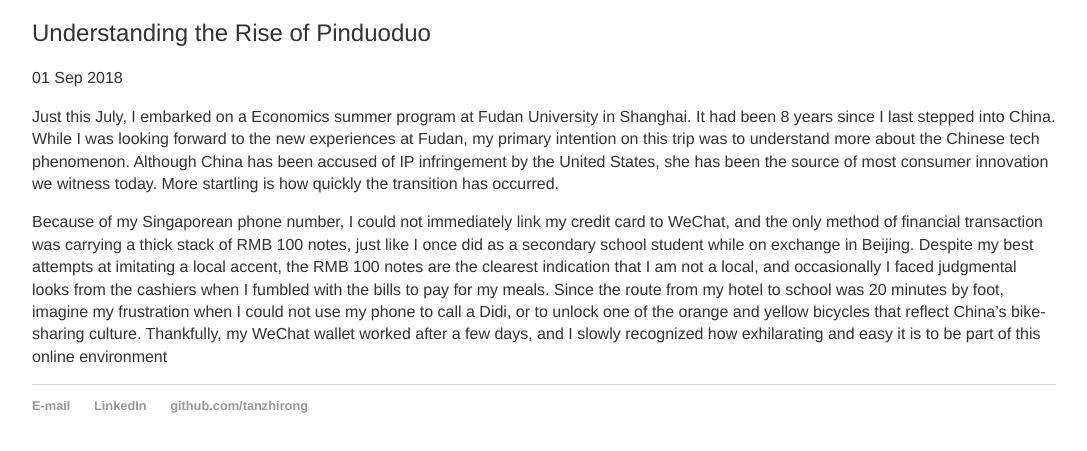
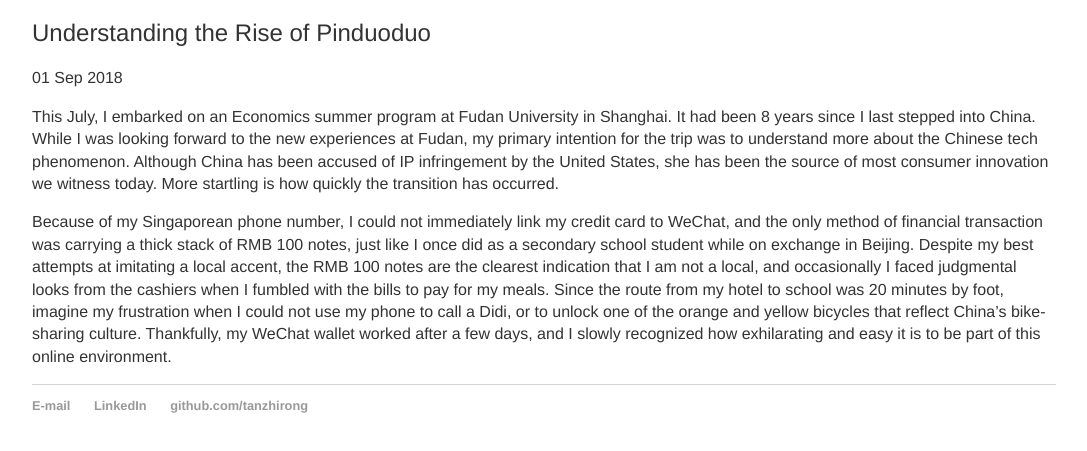
Before and after one commit to tanzhirong/tanzhirong.github.io, a Jekyll site: the page built from _posts/2018-09-01-rise-of-pinduoduo.md, in a window 1280 px wide. Shown: the part 159-610 px from the top of the page, without its empty margins (96-1183 px from the left). Built offline with Jekyll 4.4.1, drawn with Linux system fonts in a browser that asks for light colours.

Commit message:
Update 2018-09-01-rise-of-pinduoduo.md

```diff
--- a/_posts/2018-09-01-rise-of-pinduoduo.md
+++ b/_posts/2018-09-01-rise-of-pinduoduo.md
@@ -4,6 +4,6 @@
 date: 2018-09-01
 ---
 
-Just this July, I embarked on a Economics summer program at Fudan University in Shanghai. It had been 8 years since I last stepped into China. While I was looking forward to the new experiences at Fudan, my primary intention on this trip was to understand more about the Chinese tech phenomenon. Although China has been accused of IP infringement by the United States, she has been the source of most consumer innovation we witness today. More startling is how quickly the transition has occurred.
+This July, I embarked on an Economics summer program at Fudan University in Shanghai. It had been 8 years since I last stepped into China. While I was looking forward to the new experiences at Fudan, my primary intention for the trip was to understand more about the Chinese tech phenomenon. Although China has been accused of IP infringement by the United States, she has been the source of most consumer innovation we witness today. More startling is how quickly the transition has occurred.
 
-Because of my Singaporean phone number, I could not immediately link my credit card to WeChat, and the only method of financial transaction was carrying a thick stack of RMB 100 notes, just like I once did as a secondary school student while on exchange in Beijing. Despite my best attempts at imitating a local accent, the RMB 100 notes are the clearest indication that I am not a local, and occasionally I faced judgmental looks from the cashiers when I fumbled with the bills to pay for my meals. Since the route from my hotel to school was 20 minutes by foot, imagine my frustration when I could not use my phone to call a Didi, or to unlock one of the orange and yellow bicycles that reflect China’s bike-sharing culture. Thankfully, my WeChat wallet worked after a few days, and I slowly recognized how exhilarating and easy it is to be part of this online environment
+Because of my Singaporean phone number, I could not immediately link my credit card to WeChat, and the only method of financial transaction was carrying a thick stack of RMB 100 notes, just like I once did as a secondary school student while on exchange in Beijing. Despite my best attempts at imitating a local accent, the RMB 100 notes are the clearest indication that I am not a local, and occasionally I faced judgmental looks from the cashiers when I fumbled with the bills to pay for my meals. Since the route from my hotel to school was 20 minutes by foot, imagine my frustration when I could not use my phone to call a Didi, or to unlock one of the orange and yellow bicycles that reflect China’s bike-sharing culture. Thankfully, my WeChat wallet worked after a few days, and I slowly recognized how exhilarating and easy it is to be part of this online environment.
```
